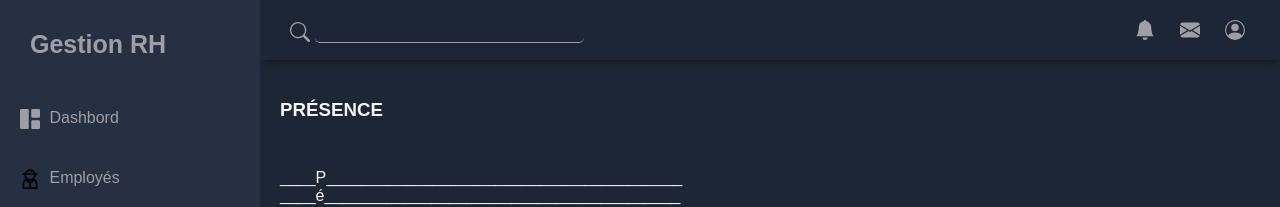
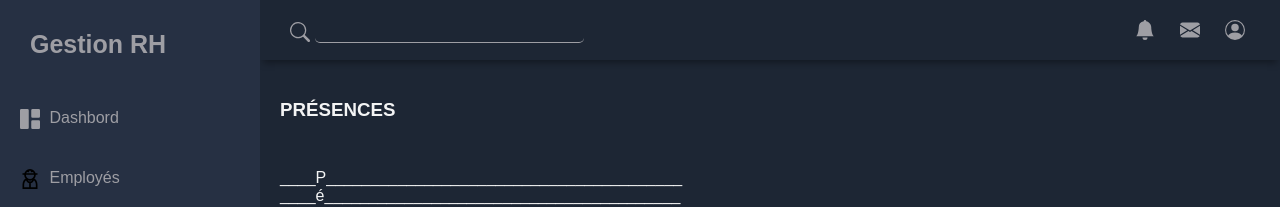
Before and after one commit to SamLaye/GestionRH, a React (Create React App) app in the folder front-end/: page /presence in a window 1280 px wide. Shown: the top 207 px of the page. Built offline with nearby package versions, Linux system fonts and the light colour scheme.

Commit message:
UPDATE: Navbar

```diff
--- a/front-end/src/pages/admin/Employes.jsx
+++ b/front-end/src/pages/admin/Employes.jsx
@@ -4,7 +4,7 @@ function Employes() {
   return (
     <div>
       <div className="main-title" style={{ marginBottom: "30px" }}>
-        <h3 style={{ textTransform: "uppercase" }}>EMPLOYéS</h3>
+        <h3 style={{ textTransform: "uppercase" }}>EMPLOYéS </h3>
       </div>
 
       <div>
--- a/front-end/src/pages/admin/Paie.jsx
+++ b/front-end/src/pages/admin/Paie.jsx
@@ -4,7 +4,7 @@ function Paie() {
   return (
     <div>
       <div className="main-title" style={{ marginBottom: "30px" }}>
-        <h3 style={{ textTransform: "uppercase" }}>PAYMENT</h3>
+        <h3 style={{ textTransform: "uppercase" }}>PAYMENT </h3>
       </div>
 
       <div>
--- a/front-end/src/pages/admin/Presence.jsx
+++ b/front-end/src/pages/admin/Presence.jsx
@@ -4,7 +4,7 @@ function Presence() {
   return (
     <div>
       <div className="main-title" style={{ marginBottom: "30px" }}>
-        <h3 style={{ textTransform: "uppercase" }}>présence</h3>
+        <h3 style={{ textTransform: "uppercase" }}>présences</h3>
       </div>
 
       <div>
--- a/front-end/src/pages/admin/Rapport.jsx
+++ b/front-end/src/pages/admin/Rapport.jsx
@@ -4,7 +4,7 @@ function Rapport() {
   return (
     <div>
       <div className="main-title" style={{ marginBottom: "30px" }}>
-        <h3 style={{ textTransform: "uppercase" }}>RAPPORT</h3>
+        <h3 style={{ textTransform: "uppercase" }}>RAPPORTs</h3>
       </div>
 
       <div>
```
Also changed, not shown: front-end/src/pages/admin/Notes.jsx (+5 -5 lines), front-end/src/App.css (line endings or trailing spaces).
